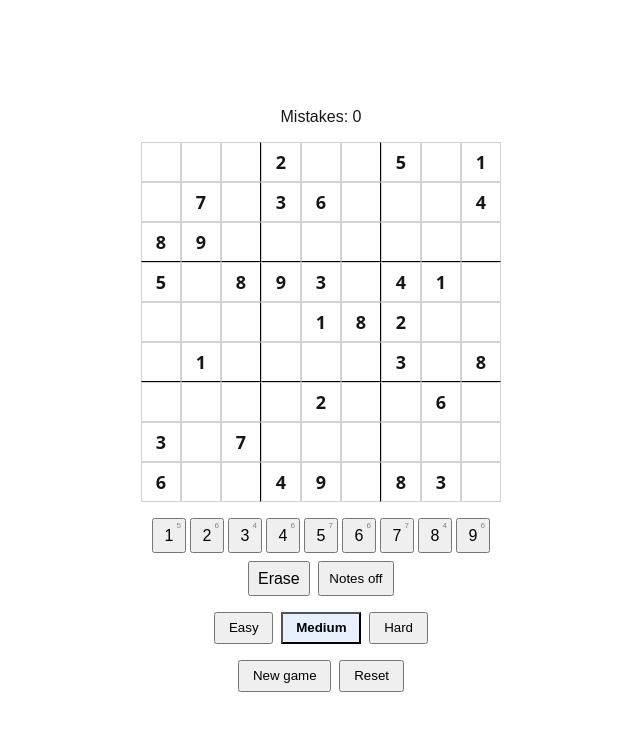
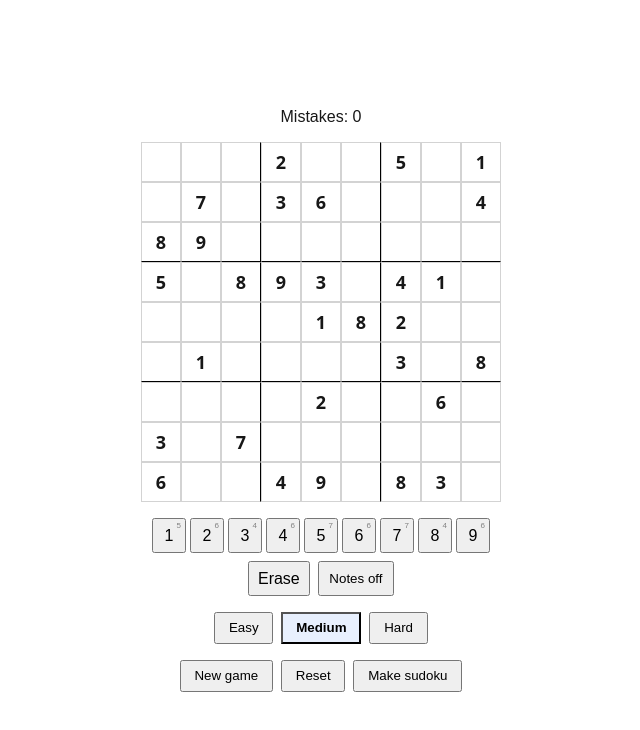
Before and after one commit to sojack/sudoku-cloud, a Next.js app: page / in a window 1280 px wide. Shown: the top 730 px of the page, without its empty margins (319-959 px from the left). Built offline with nearby package versions, Linux system fonts and the light colour scheme.

Commit message:
Swap Controls buttons between play and make modes

```diff
--- a/app/Controls.js
+++ b/app/Controls.js
@@ -1,7 +1,20 @@
 import styles from './page.module.css'
 
-// New game / Reset controls.
-export default function Controls({ onNewGame, onReset }) {
+// Game controls. In play mode: New game / Reset / Make sudoku.
+// In make mode: Start / Cancel.
+export default function Controls({ mode, onNewGame, onReset, onMakeSudoku, onStart, onCancel }) {
+  if (mode === 'make') {
+    return (
+      <div className={styles.controls}>
+        <button type="button" className={styles.controlBtn} onClick={onStart}>
+          Start
+        </button>
+        <button type="button" className={styles.controlBtn} onClick={onCancel}>
+          Cancel
+        </button>
+      </div>
+    )
+  }
   return (
     <div className={styles.controls}>
       <button type="button" className={styles.controlBtn} onClick={onNewGame}>
@@ -10,6 +23,9 @@ export default function Controls({ onNewGame, onReset }) {
       <button type="button" className={styles.controlBtn} onClick={onReset}>
         Reset
       </button>
+      <button type="button" className={styles.controlBtn} onClick={onMakeSudoku}>
+        Make sudoku
+      </button>
     </div>
   )
 }
```
